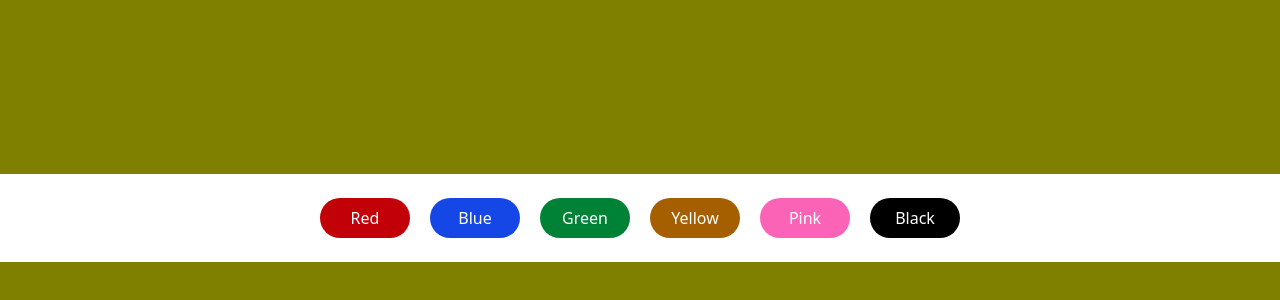
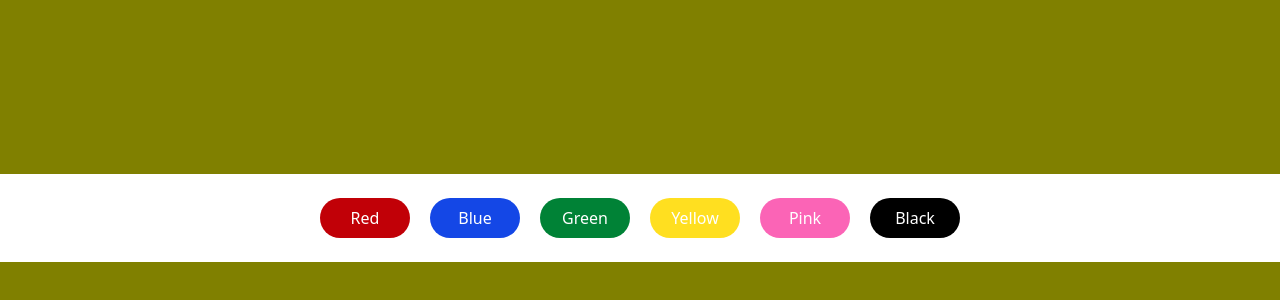
Before and after one commit to itspriyambhattacharya/react_bgChanger_project, a React (Vite) app: page / in a window 1280 px wide. Shown: the part 490-790 px from the top of the page. Built offline with nearby package versions, Linux system fonts and the light colour scheme.

Commit message:
Fix yellow button background color in App component

```diff
--- a/src/App.jsx
+++ b/src/App.jsx
@@ -35,7 +35,7 @@ function App() {
             onClick={() => {
               setColor("yellow");
             }}
-            className="cursor-pointer bg-yellow-700 px-4 py-2 w-[90px] rounded-4xl text-white"
+            className="cursor-pointer bg-yellow-300 px-4 py-2 w-[90px] rounded-4xl text-white"
           >
             Yellow
           </button>
```
